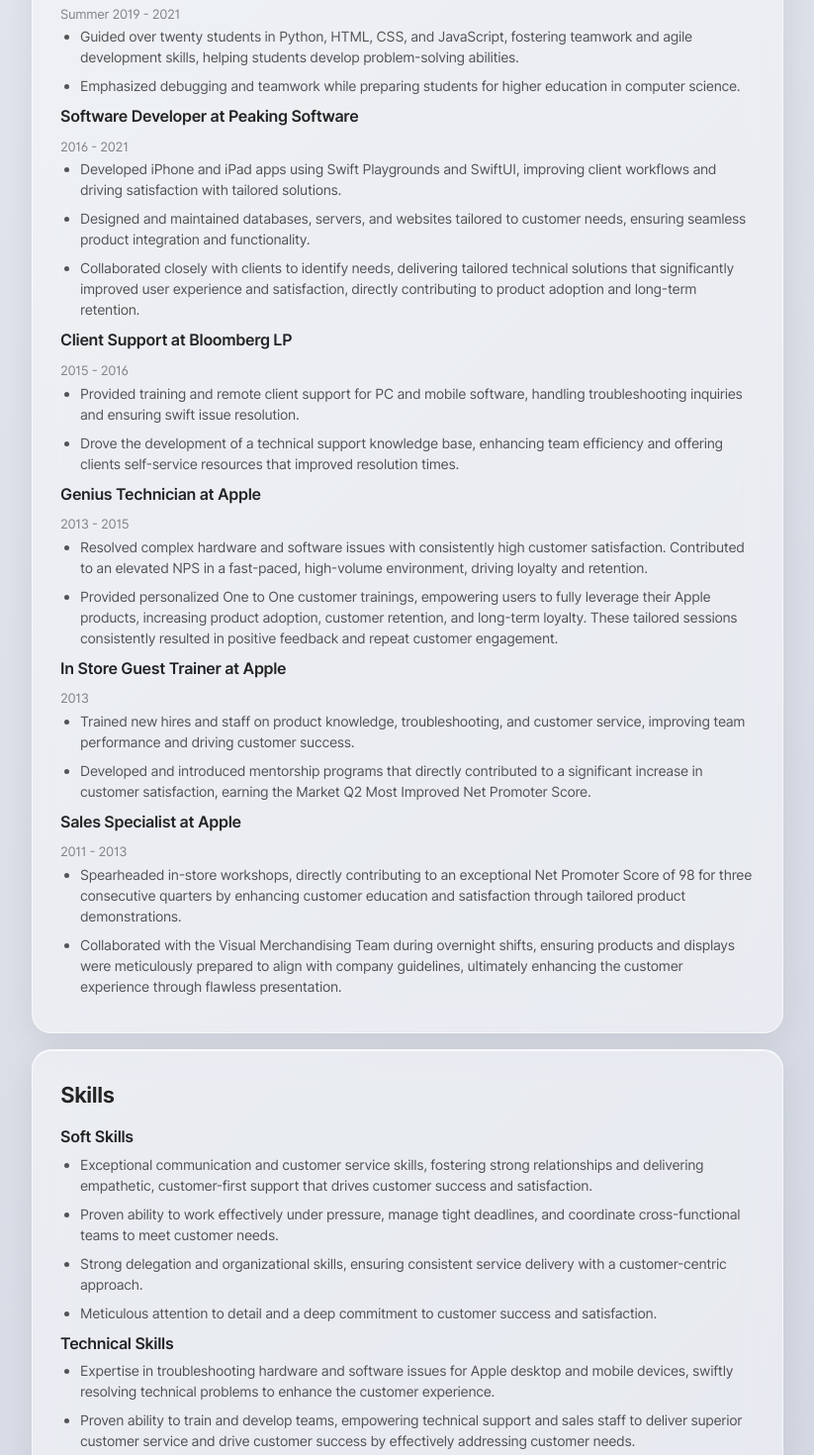
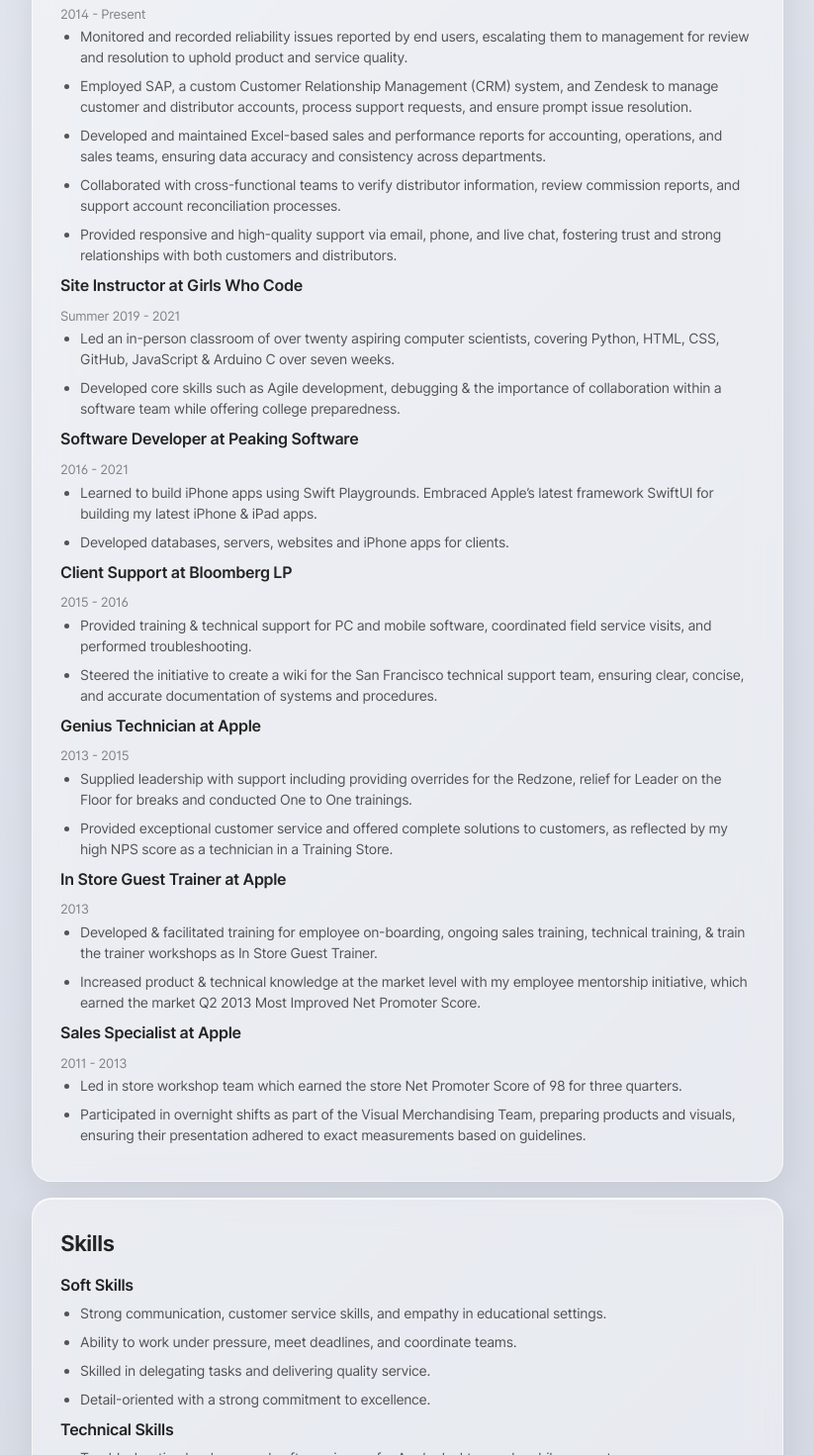
Before and after one commit to soliskit/portfolio, a Next.js app: page / in a window 1280 px wide. Shown: the part 820-2290 px from the top of the page at 99% size, without its empty margins (228-1051 px from the left). Built offline with nearby package versions, Linux system fonts and the light colour scheme.

Commit message:
update resume

```diff
--- a/components/Experience.js
+++ b/components/Experience.js
@@ -1,4 +1,4 @@
-import styles from './Card.module.css';
+import styles from './Card.module.css'
 
 export default function Experience() {
   return (
@@ -6,11 +6,51 @@
       <h2>Experience</h2>
 
       <div className="job">
+        <h3>Enagic</h3>
+        <span>2014 - Present</span>
+        <ul>
+          <li>
+            Monitored and recorded reliability issues reported by end users,
+            escalating them to management for review and resolution to uphold
+            product and service quality.
+          </li>
+          <li>
+            Employed SAP, a custom Customer Relationship Management (CRM)
+            system, and Zendesk to manage customer and distributor accounts,
+            process support requests, and ensure prompt issue resolution.
+          </li>
+          <li>
+            Developed and maintained Excel-based sales and performance reports
+            for accounting, operations, and sales teams, ensuring data accuracy
+            and consistency across departments.
+          </li>
+          <li>
+            Collaborated with cross-functional teams to verify distributor
+            information, review commission reports, and support account
+            reconciliation processes.
+          </li>
+          <li>
+            Provided responsive and high-quality support via email, phone, and
+            live chat, fostering trust and strong relationships with both
+            customers and distributors.
+          </li>
+        </ul>
+      </div>
+
+      <div className="job">
         <h3>Site Instructor at Girls Who Code</h3>
         <span>Summer 2019 - 2021</span>
         <ul>
-		  <li>Guided over twenty students in Python, HTML, CSS, and JavaScript, fostering teamwork and agile development skills, helping students develop problem-solving abilities.</li>
-		  <li>Emphasized debugging and teamwork while preparing students for higher education in computer science.</li>
+          <li>
+            Led an in-person classroom of over twenty aspiring computer
+            scientists, covering Python, HTML, CSS, GitHub, JavaScript & Arduino
+            C over seven weeks.
+          </li>
+          <li>
+            Developed core skills such as Agile development, debugging & the
+            importance of collaboration within a software team while offering
+            college preparedness.
+          </li>
         </ul>
       </div>
 
@@ -18,9 +58,14 @@
         <h3>Software Developer at Peaking Software</h3>
         <span>2016 - 2021</span>
         <ul>
-		  <li>Developed iPhone and iPad apps using Swift Playgrounds and SwiftUI, improving client workflows and driving satisfaction with tailored solutions.</li>
-		  <li>Designed and maintained databases, servers, and websites tailored to customer needs, ensuring seamless product integration and functionality.</li>
-		  <li>Collaborated closely with clients to identify needs, delivering tailored technical solutions that significantly improved user experience and satisfaction, directly contributing to product adoption and long-term retention.</li>
+          <li>
+            Learned to build iPhone apps using Swift Playgrounds. Embraced
+            Apple’s latest framework SwiftUI for building my latest iPhone &
+            iPad apps.
+          </li>
+          <li>
+            Developed databases, servers, websites and iPhone apps for clients.
+          </li>
         </ul>
       </div>
 
@@ -28,8 +73,15 @@
         <h3>Client Support at Bloomberg LP</h3>
         <span>2015 - 2016</span>
         <ul>
-		  <li>Provided training and remote client support for PC and mobile software, handling troubleshooting inquiries and ensuring swift issue resolution.</li>
-		  <li>Drove the development of a technical support knowledge base, enhancing team efficiency and offering clients self-service resources that improved resolution times.</li>
+          <li>
+            Provided training & technical support for PC and mobile software,
+            coordinated field service visits, and performed troubleshooting.
+          </li>
+          <li>
+            Steered the initiative to create a wiki for the San Francisco
+            technical support team, ensuring clear, concise, and accurate
+            documentation of systems and procedures.
+          </li>
         </ul>
       </div>
 
@@ -37,8 +89,16 @@
         <h3>Genius Technician at Apple</h3>
         <span>2013 - 2015</span>
         <ul>
-		  <li>Resolved complex hardware and software issues with consistently high customer satisfaction. Contributed to an elevated NPS in a fast-paced, high-volume environment, driving loyalty and retention.</li>
-		  <li>Provided personalized One to One customer trainings, empowering users to fully leverage their Apple products, increasing product adoption, customer retention, and long-term loyalty. These tailored sessions consistently resulted in positive feedback and repeat customer engagement.</li>
+          <li>
+            Supplied leadership with support including providing overrides for
+            the Redzone, relief for Leader on the Floor for breaks and conducted
+            One to One trainings.
+          </li>
+          <li>
+            Provided exceptional customer service and offered complete solutions
+            to customers, as reflected by my high NPS score as a technician in a
+            Training Store.
+          </li>
         </ul>
       </div>
 
@@ -46,8 +106,16 @@
         <h3>In Store Guest Trainer at Apple</h3>
         <span>2013</span>
         <ul>
-		  <li>Trained new hires and staff on product knowledge, troubleshooting, and customer service, improving team performance and driving customer success.</li>
-		  <li>Developed and introduced mentorship programs that directly contributed to a significant increase in customer satisfaction, earning the Market Q2 Most Improved Net Promoter Score.</li>
+          <li>
+            Developed & facilitated training for employee on-boarding, ongoing
+            sales training, technical training, & train the trainer workshops as
+            In Store Guest Trainer.
+          </li>
+          <li>
+            Increased product & technical knowledge at the market level with my
+            employee mentorship initiative, which earned the market Q2 2013 Most
+            Improved Net Promoter Score.
+          </li>
         </ul>
       </div>
 
@@ -55,10 +123,17 @@
         <h3>Sales Specialist at Apple</h3>
         <span>2011 - 2013</span>
         <ul>
-		  <li>Spearheaded in-store workshops, directly contributing to an exceptional Net Promoter Score of 98 for three consecutive quarters by enhancing customer education and satisfaction through tailored product demonstrations.</li>
-		  <li>Collaborated with the Visual Merchandising Team during overnight shifts, ensuring products and displays were meticulously prepared to align with company guidelines, ultimately enhancing the customer experience through flawless presentation.</li>
+          <li>
+            Led in store workshop team which earned the store Net Promoter Score
+            of 98 for three quarters.
+          </li>
+          <li>
+            Participated in overnight shifts as part of the Visual Merchandising
+            Team, preparing products and visuals, ensuring their presentation
+            adhered to exact measurements based on guidelines.
+          </li>
         </ul>
       </div>
     </section>
-  );
+  )
 }
--- a/components/Skills.js
+++ b/components/Skills.js
@@ -1,4 +1,4 @@
-import styles from './Card.module.css';
+import styles from './Card.module.css'
 
 export default function Skills() {
   return (
@@ -6,19 +6,29 @@
       <h2>Skills</h2>
       <h3>Soft Skills</h3>
       <ul>
-		<li>Exceptional communication and customer service skills, fostering strong relationships and delivering empathetic, customer-first support that drives customer success and satisfaction.</li>
-		<li>Proven ability to work effectively under pressure, manage tight deadlines, and coordinate cross-functional teams to meet customer needs.</li>
-		<li>Strong delegation and organizational skills, ensuring consistent service delivery with a customer-centric approach.</li>
-		<li>Meticulous attention to detail and a deep commitment to customer success and satisfaction.</li>
+        <li>
+          Strong communication, customer service skills, and empathy in
+          educational settings.
+        </li>
+        <li>
+          Ability to work under pressure, meet deadlines, and coordinate teams.
+        </li>
+        <li>Skilled in delegating tasks and delivering quality service.</li>
+        <li>Detail-oriented with a strong commitment to excellence.</li>
       </ul>
 
       <h3>Technical Skills</h3>
       <ul>
-		<li>Expertise in troubleshooting hardware and software issues for Apple desktop and mobile devices, swiftly resolving technical problems to enhance the customer experience.</li>
-		<li>Proven ability to train and develop teams, empowering technical support and sales staff to deliver superior customer service and drive customer success by effectively addressing customer needs.</li>
-		<li>Experienced in providing remote technical support and training, ensuring customers can efficiently use products and services.</li>
-		<li>Proficient in mobile app and website development, enabling a comprehensive understanding of technical issues from a customer's perspective.</li>
+        <li>
+          Troubleshooting hardware and software issues for Apple desktop and
+          mobile computers.
+        </li>
+        <li>
+          Training and development for technical support teams and sales staff.
+        </li>
+        <li>Remote client technical support and training.</li>
+        <li>Proficient in mobile app and website development.</li>
       </ul>
     </section>
-  );
+  )
 }
```
Lines whose indentation alone changed are shown as unchanged.
